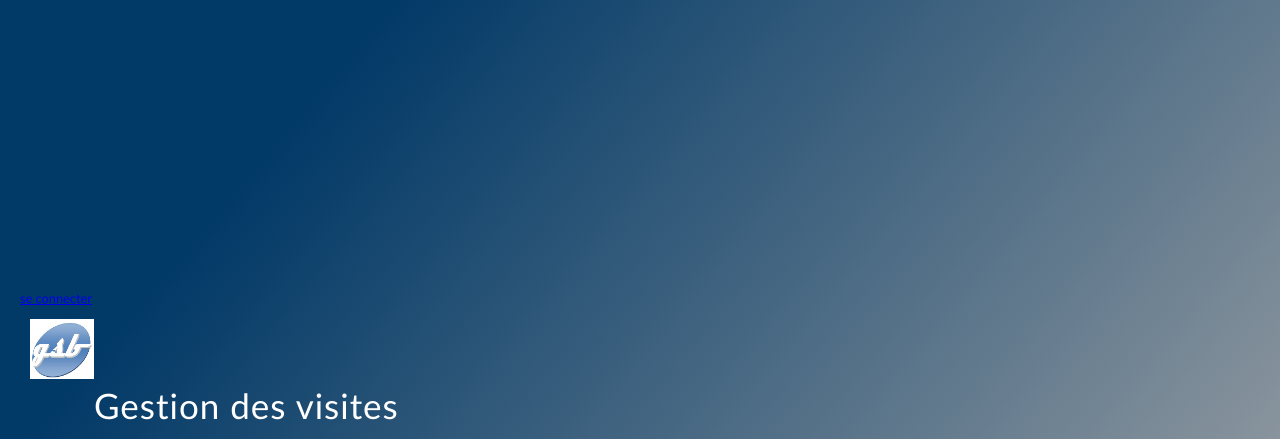
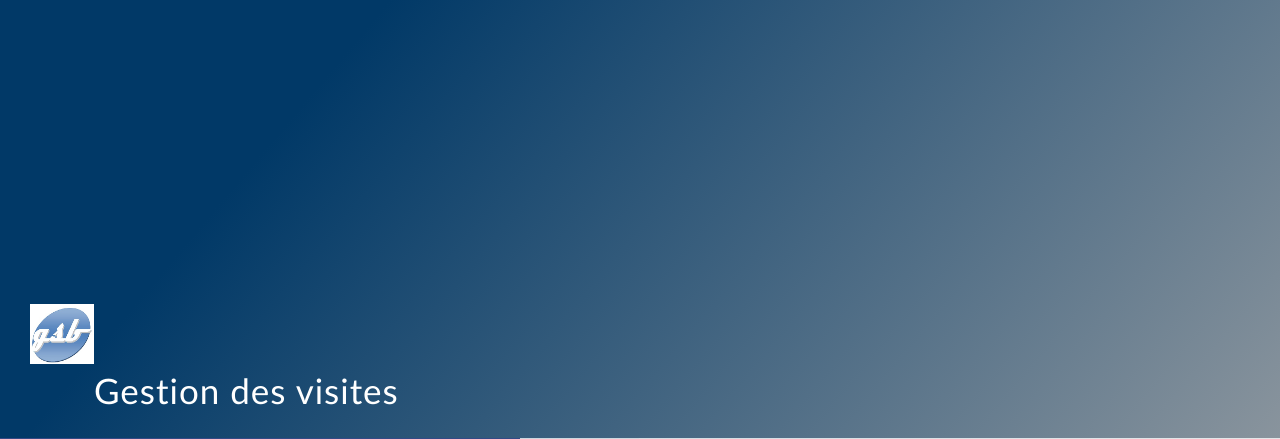
Before and after one commit to RuiTaro/GSP_Praticien, a PHP site: page /index.php in a window 1280 px wide; the page is wider, and only the part inside the window is pictured. Shown: the top 439 px of that part. Run offline with PHP 8.4, Linux system fonts and the light colour scheme.

Commit message:
enlever le lien "se connecter"

```diff
--- a/vues/v_entete.php
+++ b/vues/v_entete.php
@@ -18,7 +18,7 @@
 			{
 			//echo '<a class="btn" href="index.php?uc=administrer&action=deconnexion">se deconnecter</a>';
 			}else{
-			echo '<a class="btn" href="index.php?uc=administrer&action=connexion">se connecter</a>';
+			//echo '<a class="btn" href="index.php?uc=administrer&action=connexion">se connecter</a>';
 			} ?>
 		</div>
 	</div>
```
